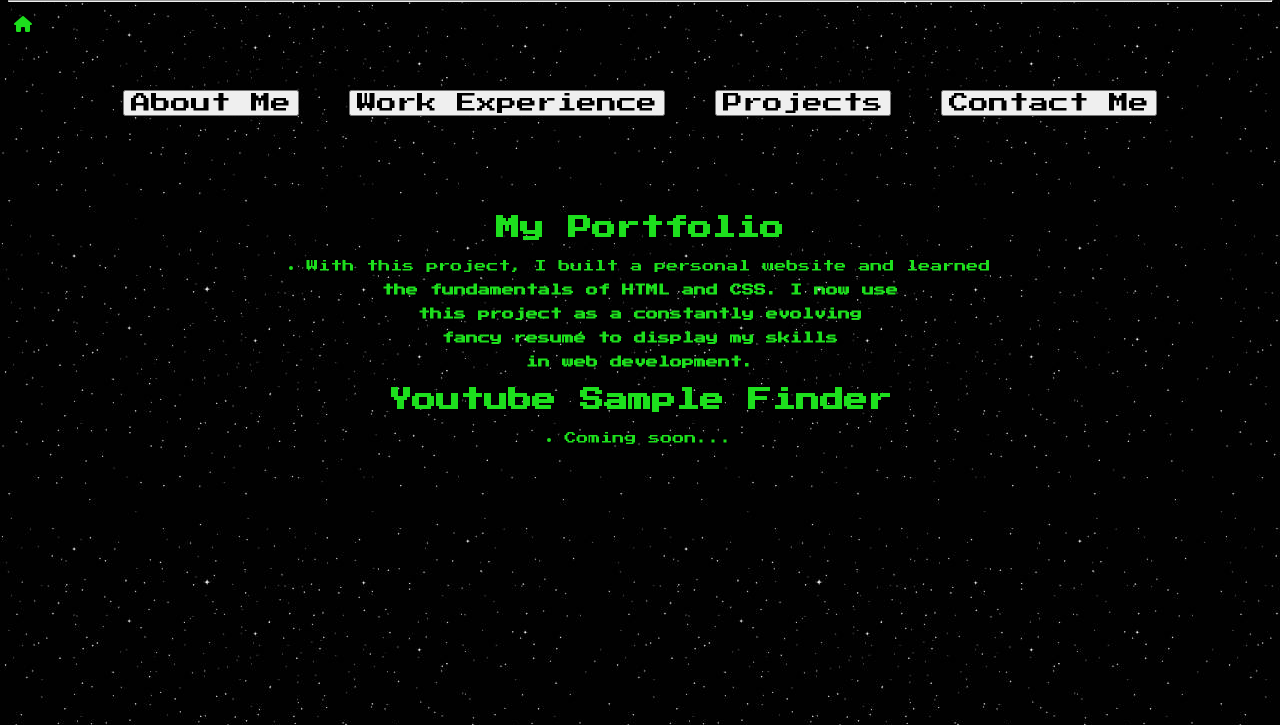
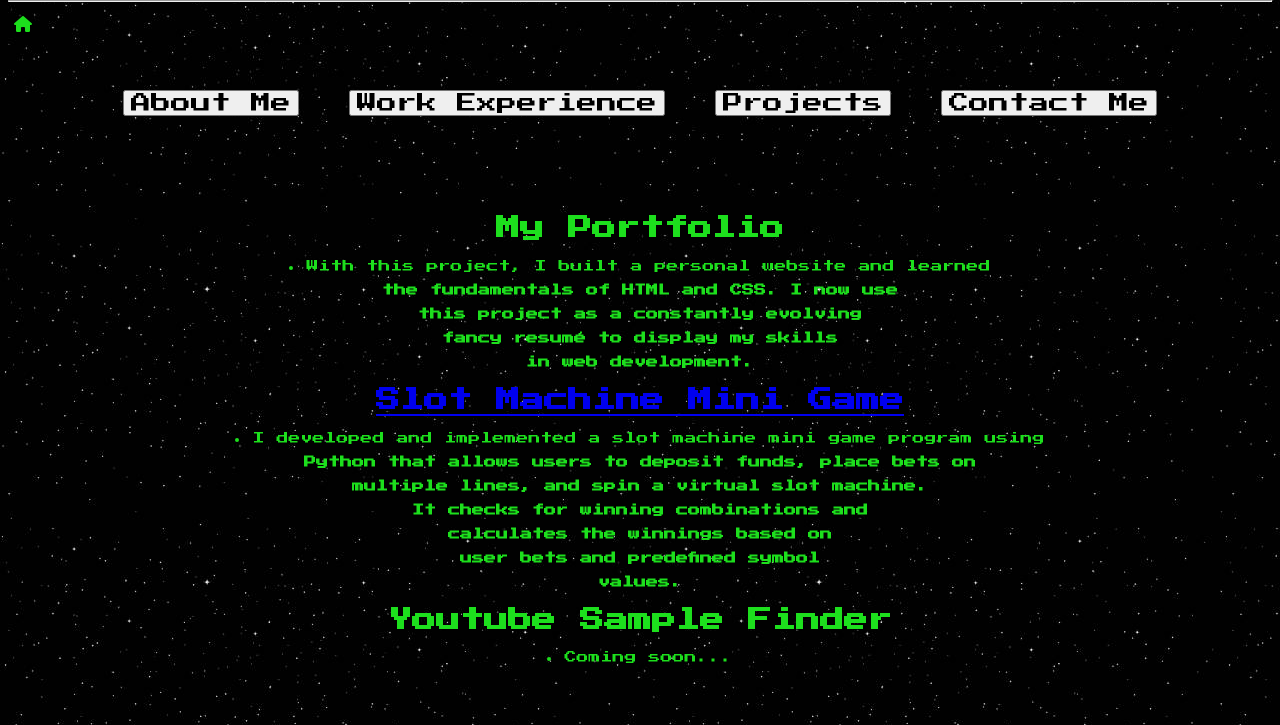
Before and after one commit to alexisbelloo/alexisbelloo.github.io, a plain HTML site: page Projects.html in a window 1280 px wide. Shown: the part 75-800 px from the top of the page. Drawn offline with Linux system fonts and the light colour scheme.

Commit message:
Update Projects.html

```diff
--- a/Projects.html
+++ b/Projects.html
@@ -36,6 +36,18 @@
         <h3 style="font-size: 12px"> this project as a constantly evolving</h3>
         <h3 style="font-size: 12px">fancy resumé to display my skills</h3>
         <h3 style="font-size: 12px"> in web development.</h3>
+        <a id="slots" href="https://github.com/alexisbelloo/SlotmachineGame" target="blank_">
+            <h2>Slot Machine Mini Game</h2>
+        </a>
+        <li style="font-size: 12px">
+            I developed and implemented a slot machine mini game program using
+        </li>
+        <h3 style = "font-size: 12px;">Python that allows users to deposit funds, place bets on</h3>
+        <h3 style="font-size: 12px"> multiple lines, and spin a virtual slot machine.</h3>
+        <h3 style="font-size: 12px">It checks for winning combinations and</h3>
+        <h3 style="font-size: 12px"> calculates the winnings based on</h3>
+        <h3 style="font-size: 12px">user bets and predefined symbol</h3>
+        <h3 style="font-size: 12px">values.</h3>
         <h2>Youtube Sample Finder</h2>
         <li style="font-size: 12px;">
             Coming soon...
```
